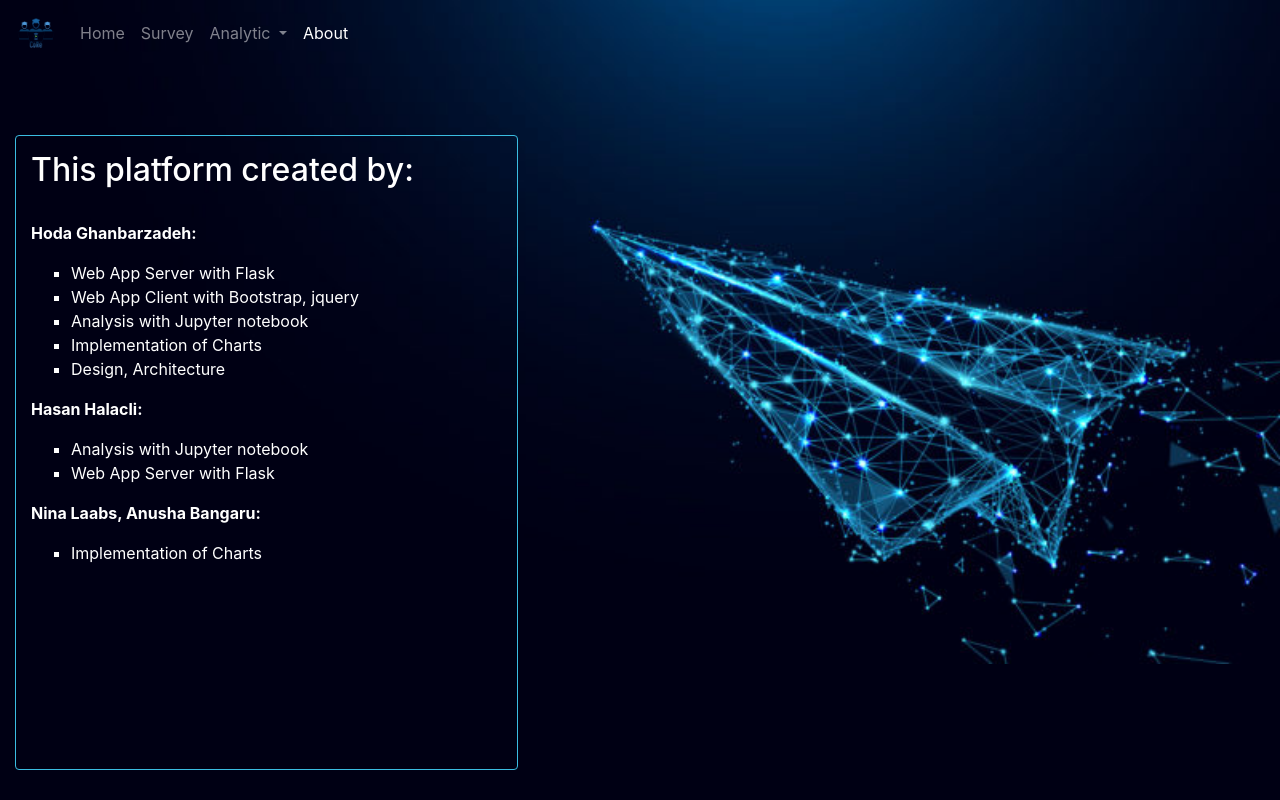
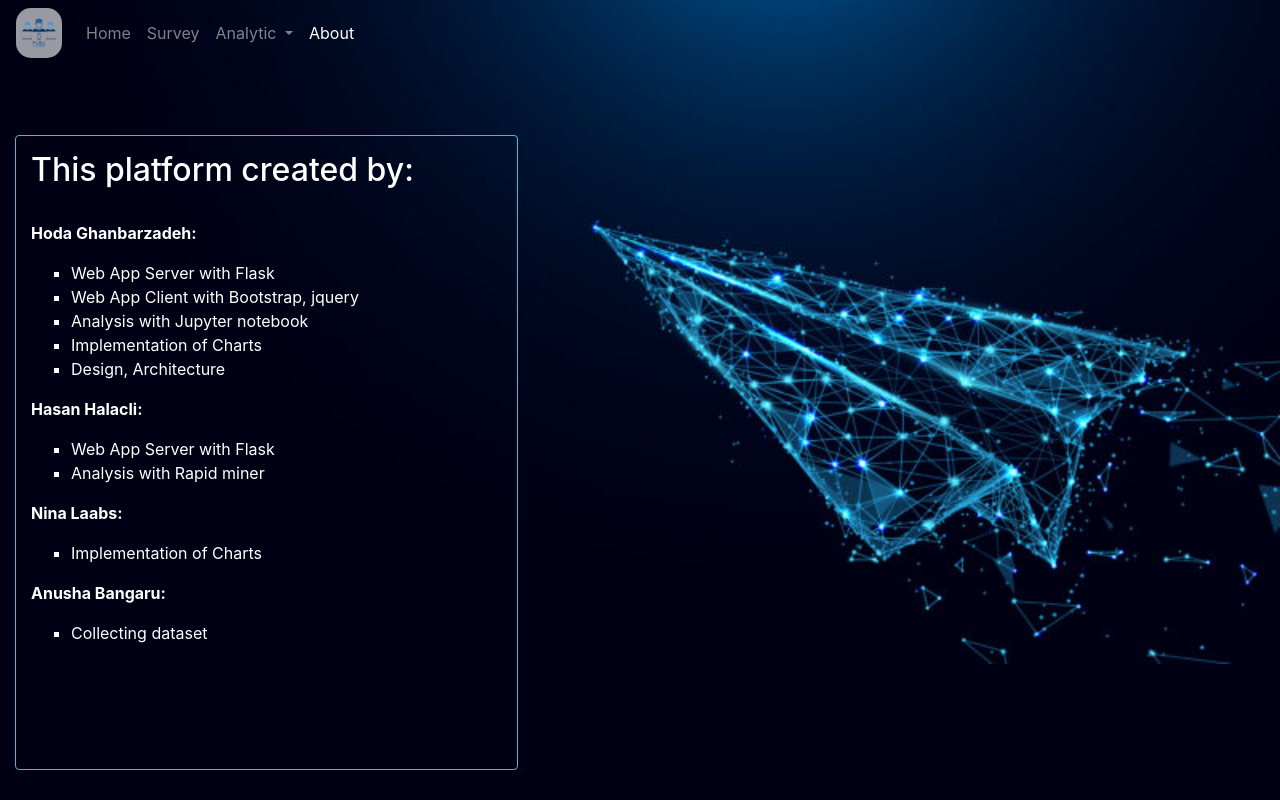
Before and after one commit to AsanAlacli/LA_WISE-19-20-_Group_5_HANA_Project_CoRe, a Flask app: page /about in a window 1280 px wide. Run offline with Flask 2, Linux system fonts and the light colour scheme; parts of the project's set-up code (start-up, migrations or seed data) failed here and were passed over; some libraries are stand-ins or nearby versions.

Commit message:
change logo's color

```diff
--- a/static/css/style.css
+++ b/static/css/style.css
@@ -139,3 +139,10 @@ body{
     stroke-width: 5px;
     stroke:white ;
   }
+
+  .navbar > a.navbar-brand {
+    background-color: #f8f9fa9e;
+    border-radius: 15px;
+    padding-left: 3px;
+    padding-right: 3px;
+  }
--- a/templates/about.html
+++ b/templates/about.html
@@ -55,16 +55,23 @@
               <li>Implementation of Charts</li>
               <li>Design, Architecture</li>
             </ul></p>
+
           <p><strong>Hasan Halacli:</strong> <br>
             <ul style="list-style-type:square;">
-              <li>Analysis with Jupyter notebook</li>
               <li>Web App Server with Flask</li>
+              <li>Analysis with Rapid miner</li>
             </ul></p>
-          <p><strong>Nina Laabs, Anusha Bangaru:</strong><br>
-            <ul style="list-style-type:square;">
-              <li>Implementation of Charts</li>
-            </ul></p>
-        </div>
+
+            <p><strong>Nina Laabs:</strong><br>
+              <ul style="list-style-type:square;">
+                <li>Implementation of Charts</li>
+              </ul></p>
+
+              <p><strong>Anusha Bangaru:</strong><br>
+                <ul style="list-style-type:square;">
+                  <li>Collecting dataset</li>
+                </ul></p>
+              </div>
       </div>
     </div>
   </div>
--- a/templates/analytics.html
+++ b/templates/analytics.html
@@ -49,7 +49,7 @@
     <div class="row">
       <div class="col-6 fit-parent">
         <div class="container main-content analytic chart1">
-          <h2>Mean of grade based on attending lectures</h2>
+          <h2>Mean of grade based on attending courses</h2>
           <div>
 
           </div>
--- a/templates/index.html
+++ b/templates/index.html
@@ -57,7 +57,8 @@
           <li>In Analytic there are three kind of visualization of our data set, the first one is Bar chart based on
             "Mean of grade based on attending courses between males and females". The second chart is Scatter plot which is
             user interactive. User select his/her study program and see the result based on age and grade. The third chart is
-            Pie plot which user can see percentage of some features like gender, age, course name , ...</li>
+            Pie plot which user can see percentage of some important features in our dataset, like gender, age, course name ,
+            language, previous knowledge, study time per week</li>
           <li>In About you can find our contribution</li></ul>
         </div>
       </div>
--- a/templates/survey.html
+++ b/templates/survey.html
@@ -93,7 +93,7 @@
             </div>
 
             <div class="row pt-3 pl-2 pr-2">
-              <label>Do you have privious knowledge about the course?</label>
+              <label>Do you have previous knowledge about that course?</label>
               <select name="priviousknowledge" class="custom-select mb-3 select-size font" required>
                 <option selected></option>
                 {% for priviousknowledge in priviousknowledges %}
```
Also changed, not shown: 1 other file.
